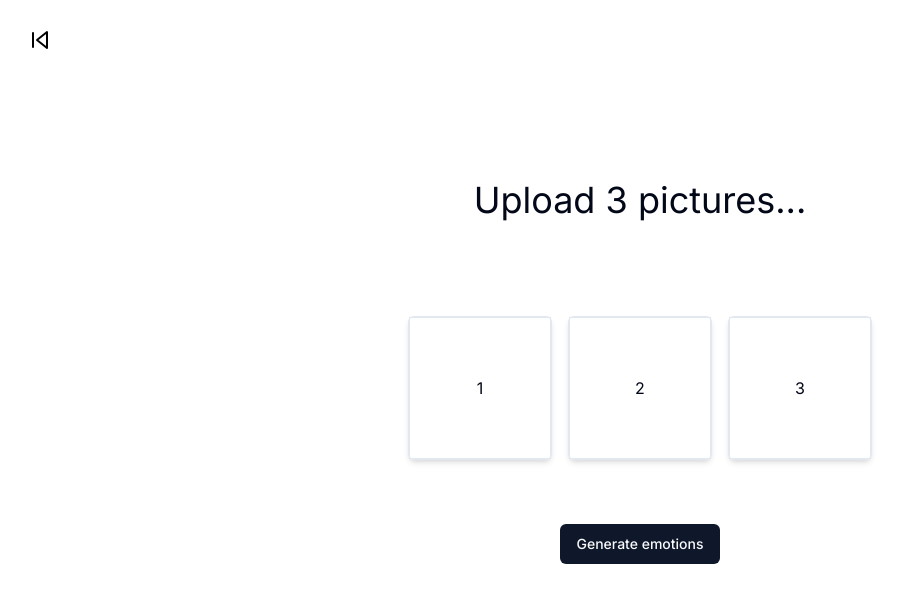
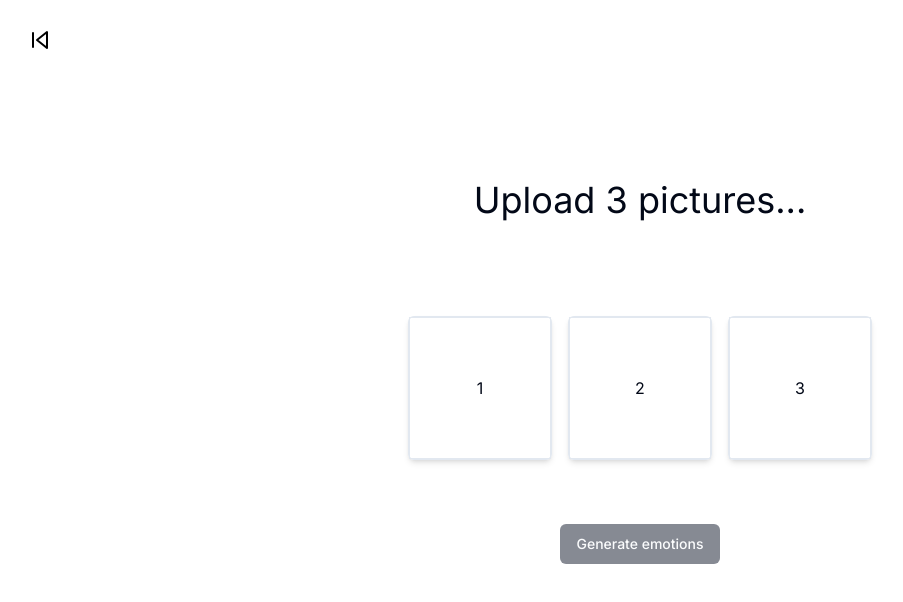
Before and after one commit to ivxvi12/picture-to-music-ai, a Next.js app: page /upload-pictures in a window 1280 px wide. Shown: the top 602 px of the page, without its empty margins (0-903 px from the left). Built offline with nearby package versions, Linux system fonts and the light colour scheme.

Commit message:
feat(app): display emotions list from api

```diff
--- a/app/select-emotions/page.tsx
+++ b/app/select-emotions/page.tsx
@@ -2,24 +2,14 @@
 import { Button } from "@/components/ui/button";
 import { SkipBack } from "lucide-react";
 import Link from "next/link";
-import { useState } from "react";
+import { use, useState } from "react";
+import { useRouter } from "next/navigation";
+import { useSearchParams } from "next/navigation";
 
 export default function SelectEmotions() {
-  const emotions = [
-    "Happy",
-    "Sad",
-    "Angry",
-    "Surprised",
-    "Disgusted",
-    "Scared",
-    "Neutral",
-    "Calm",
-    "Confused",
-    "Excited",
-    "Tired",
-    "Bored",
-  ];
-
+  const searchParams = useSearchParams();
+  const encodedData = searchParams.get("emotions") || "";
+  const emotions = (JSON.parse(encodedData).results as string[]) || [];
   const [selectedEmotions, setSelectedEmotions] = useState<string[]>([]);
 
   return (
@@ -47,7 +37,7 @@ export default function SelectEmotions() {
           ))}
         </div>
         <Button variant="default">
-          <Link href="/">Generate music</Link>
+          <Link href="/play">Generate music</Link>
         </Button>
       </div>
     </main>
--- a/app/upload-pictures/page.tsx
+++ b/app/upload-pictures/page.tsx
@@ -3,17 +3,47 @@ import { Button } from "@/components/ui/button";
 import { SkipBack } from "lucide-react";
 import Link from "next/link";
 import { useState } from "react";
+import { useRouter } from "next/navigation";
+import { useSearchParams } from "next/navigation";
+import { useParams } from "next/navigation";
 
 export default function UploadPictures() {
   const [image1, setImage1] = useState<File | null>(null);
   const [image2, setImage2] = useState<File | null>(null);
   const [image3, setImage3] = useState<File | null>(null);
-
+  const router = useRouter();
   const handleImage = (e: React.ChangeEvent<HTMLInputElement>) => {
     if (e.target.files) {
       return e.target.files[0];
     } else {
       return null;
+    }
+  };
+
+  const uploadFiles = async (images: any) => {
+    const files = new FormData();
+    if (images) {
+      for (const image in images) {
+        if (images[image] !== null) {
+          files.append("files", images[image]);
+        }
+      }
+    }
+    try {
+      console.log("Uploading...");
+      const response = await fetch("http://52.141.27.205:8000/upload/", {
+        method: "POST",
+        headers: {},
+        body: files,
+      });
+      if (response.ok) {
+        const data = await response.json();
+        console.log("data", data);
+        const encodedData = JSON.stringify(data);
+        router.push(`/select-emotions?emotions=${encodedData}`);
+      }
+    } catch (error) {
+      console.error("Error:", error);
     }
   };
 
@@ -59,7 +89,7 @@ export default function UploadPictures() {
               ) : (
                 <span>2</span>
               )}
-            </label>{" "}
+            </label>
           </div>
           <div className="w-36 h-36 border rounded-md mb-4 flex flex-row justify-center items-center shadow-md">
             <input
@@ -80,8 +110,13 @@ export default function UploadPictures() {
             </label>
           </div>
         </div>
-        <Button variant="default">
-          <Link href="/">Generate emotions</Link>
+        <Button
+          variant="default"
+          disabled={image1 === null || image2 === null || image3 === null}
+          onClick={() => {
+            uploadFiles([image1, image2, image3]);
+          }}>
+          <span>Generate emotions</span>
         </Button>
       </div>
     </main>
```
